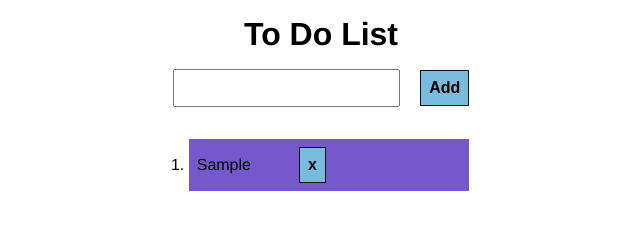
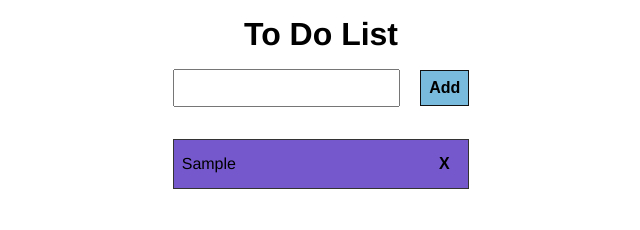
Before and after one commit to NLJZ/todolist, a website: page src/index.html in a window 1280 px wide. Both pictures are taken after typing "Sample" into the empty fields and a click on the button "Add". Shown: the whole page, without its empty margins (319-959 px from the left). Drawn offline with nearby package versions, Linux system fonts and the light colour scheme; files that its build step writes are made by us from their sources.

Commit message:
updated styles

```diff
--- a/src/scripts/index.js
+++ b/src/scripts/index.js
@@ -15,7 +15,7 @@ const addToList = () => {
   document.querySelector(".result").appendChild(newLi);
   document.querySelector("#userText").value = "";
   let span = document.createElement("button");
-  let closeText = document.createTextNode("x");
+  let closeText = document.createTextNode("X");
   span.className = "close";
   span.appendChild(closeText);
 
@@ -37,6 +37,7 @@ const addToList = () => {
 const reColor = () => {
   let oddItems = document.querySelectorAll("li:nth-child(odd)");
   let evenItems = document.querySelectorAll("li:nth-child(even)");
+
   oddItems.forEach((element) => {
     let bgColor = `#${colorGenerator()}`;
     element.style.backgroundColor = `${bgColor}`;
--- a/src/scss/todo/_button.scss
+++ b/src/scss/todo/_button.scss
@@ -10,6 +10,7 @@ button {
 button:hover {
   background-color: #2265ac;
   transition: 500ms ease-in-out;
+  cursor: pointer;
 }
 
 .button {
--- a/src/scss/todo/_list.scss
+++ b/src/scss/todo/_list.scss
@@ -1,15 +1,33 @@
 .result {
   padding-top: 2rem;
+
   li {
-    margin-left: 1rem;
     padding: 0.5rem;
+    display: flex;
+    justify-content: space-between;
+    align-items: center;
+    border-right: 1px solid #333;
+    border-left: 1px solid #333;
+    &:first-child {
+      border-top: 1px solid #333;
+    }
+    &:last-child {
+      border-bottom: 1px solid #333;
+    }
   }
 }
 
 .close {
-  padding: 0.5rem;
-  margin-left: 3rem;
   &:hover {
     background-color: #e73a33;
   }
+  height: 2rem;
+  width: 2rem;
+  display: flex;
+  justify-content: center;
+  padding: 0.5rem;
+  border-radius: 50%;
+  background-color: transparent;
+  line-height: 1rem;
+  border: none;
 }
```
